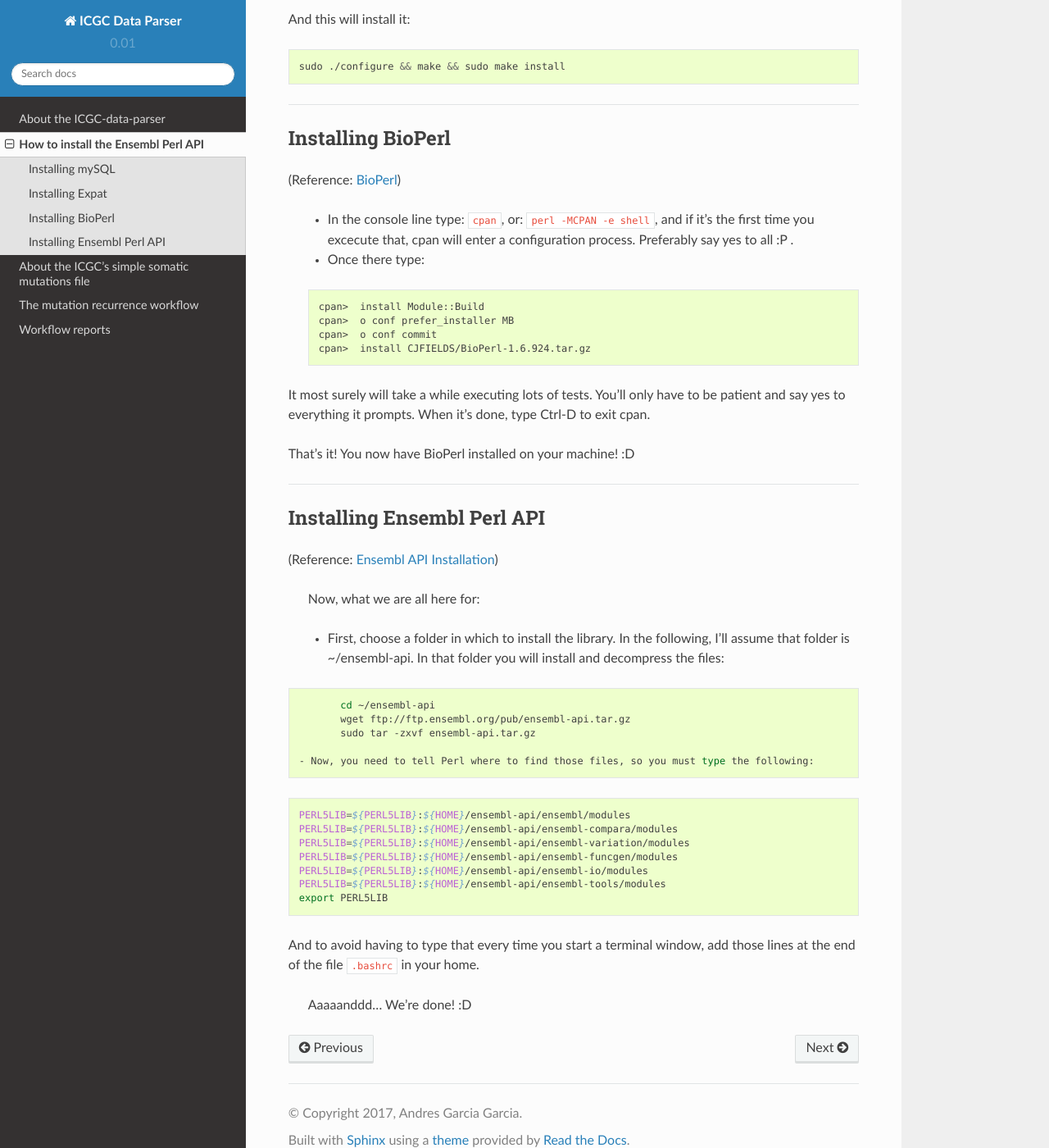
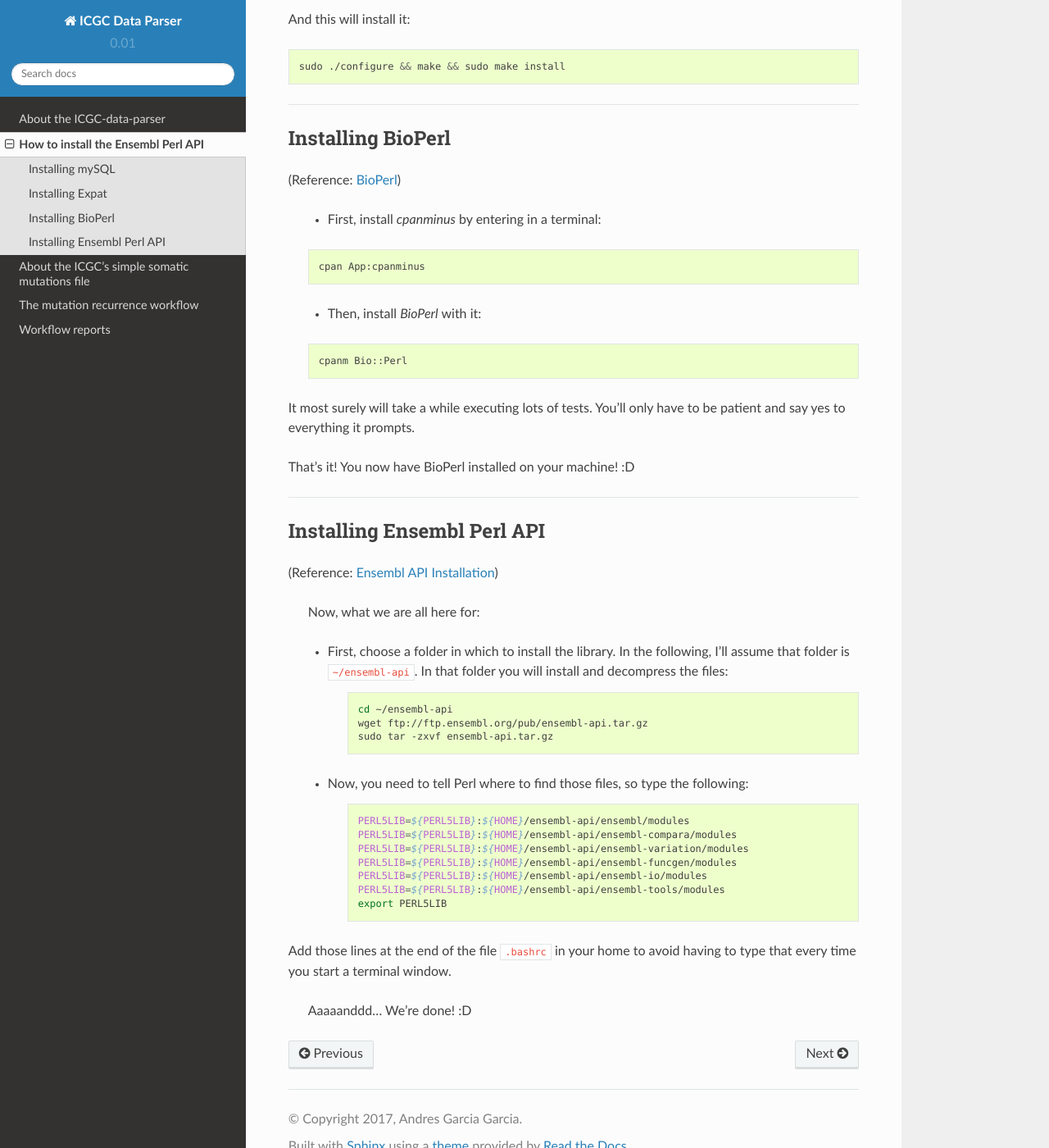
Before and after one commit to Ad115/ICGC-data-parser, a Sphinx documentation site: the page built from docs/installation.rst, in a window 1280 px wide and 1400 px high, scrolled down 852 px. Shown: the whole window at 82% size. Built offline with Sphinx 7.4.7 and the Read the Docs theme 2.0.0, drawn with Linux system fonts in a browser that asks for light colours.

Commit message:
Modified installation instructions, less steps are now involved and corrected a formatting issue

```diff
--- a/docs/installation.rst
+++ b/docs/installation.rst
@@ -47,18 +47,20 @@ Installing BioPerl
 ------------------
 (Reference: `BioPerl <http://bioperl.org/INSTALL.html>`_)
 
- - In the console line type: ``cpan``, or: ``perl -MCPAN -e shell``, and if it's the first time you excecute that, cpan will enter a configuration process. Preferably say yes to all :P .
+ - First, install *cpanminus* by entering in a terminal:
 
- - Once there type:
+ .. code-block:: bash
 
- .. code-block:: none
+    cpan App:cpanminus
 
-	cpan>  install Module::Build
-	cpan>  o conf prefer_installer MB
-	cpan>  o conf commit
-	cpan>  install CJFIELDS/BioPerl-1.6.924.tar.gz
 
-It most surely will take a while executing lots of tests. You'll only have to be patient and say yes to everything it prompts. When it's done, type Ctrl-D to exit cpan.
+ - Then, install *BioPerl* with it:
+
+ .. code-block:: bash
+
+    cpanm Bio::Perl
+
+It most surely will take a while executing lots of tests. You'll only have to be patient and say yes to everything it prompts.
 
 That's it! You now have BioPerl installed on your machine! :D
 
@@ -71,26 +73,28 @@ Installing Ensembl Perl API
 
  Now, what we are all here for:
 
- - First, choose a folder in which to install the library. In the following, I'll assume that folder is ~/ensembl-api. In that folder you will install and decompress the files:
+ - First, choose a folder in which to install the library. In the following, I'll assume that folder is ``~/ensembl-api``.
+   In that folder you will install and decompress the files:
 
-.. code-block:: bash
+    .. code-block:: bash
 
-	cd ~/ensembl-api
-	wget ftp://ftp.ensembl.org/pub/ensembl-api.tar.gz
-	sudo tar -zxvf ensembl-api.tar.gz
+        cd ~/ensembl-api
+        wget ftp://ftp.ensembl.org/pub/ensembl-api.tar.gz
+        sudo tar -zxvf ensembl-api.tar.gz
 
- - Now, you need to tell Perl where to find those files, so you must type the following:
 
-.. code-block:: bash
+ - Now, you need to tell Perl where to find those files, so type the following:
 
-	PERL5LIB=${PERL5LIB}:${HOME}/ensembl-api/ensembl/modules
-	PERL5LIB=${PERL5LIB}:${HOME}/ensembl-api/ensembl-compara/modules
-	PERL5LIB=${PERL5LIB}:${HOME}/ensembl-api/ensembl-variation/modules
-	PERL5LIB=${PERL5LIB}:${HOME}/ensembl-api/ensembl-funcgen/modules
-	PERL5LIB=${PERL5LIB}:${HOME}/ensembl-api/ensembl-io/modules
-	PERL5LIB=${PERL5LIB}:${HOME}/ensembl-api/ensembl-tools/modules
-	export PERL5LIB
+    .. code-block:: bash
 
-And to avoid having to type that every time you start a terminal window, add those lines at the end of the file ``.bashrc`` in your home.
+        PERL5LIB=${PERL5LIB}:${HOME}/ensembl-api/ensembl/modules
+        PERL5LIB=${PERL5LIB}:${HOME}/ensembl-api/ensembl-compara/modules
+        PERL5LIB=${PERL5LIB}:${HOME}/ensembl-api/ensembl-variation/modules
+        PERL5LIB=${PERL5LIB}:${HOME}/ensembl-api/ensembl-funcgen/modules
+        PERL5LIB=${PERL5LIB}:${HOME}/ensembl-api/ensembl-io/modules
+        PERL5LIB=${PERL5LIB}:${HOME}/ensembl-api/ensembl-tools/modules
+        export PERL5LIB
+
+Add those lines at the end of the file ``.bashrc`` in your home to avoid having to type that every time you start a terminal window.
 
   Aaaaanddd... We're done! :D
```
